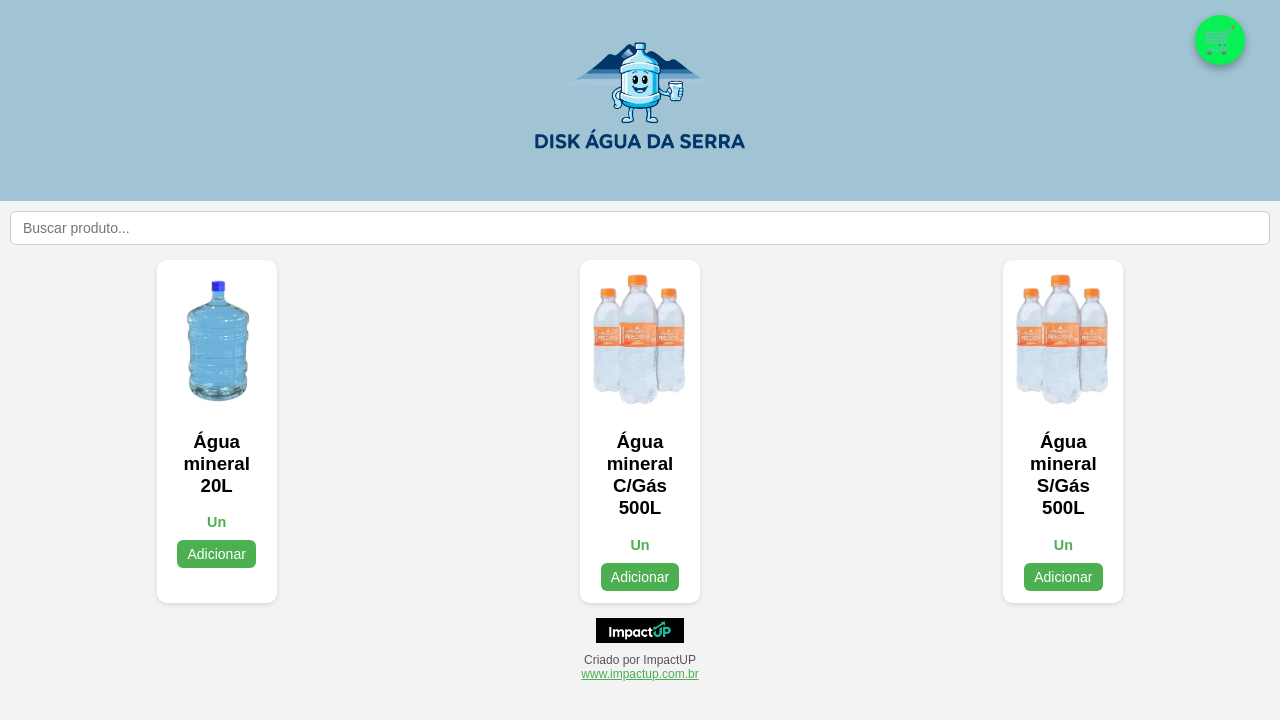
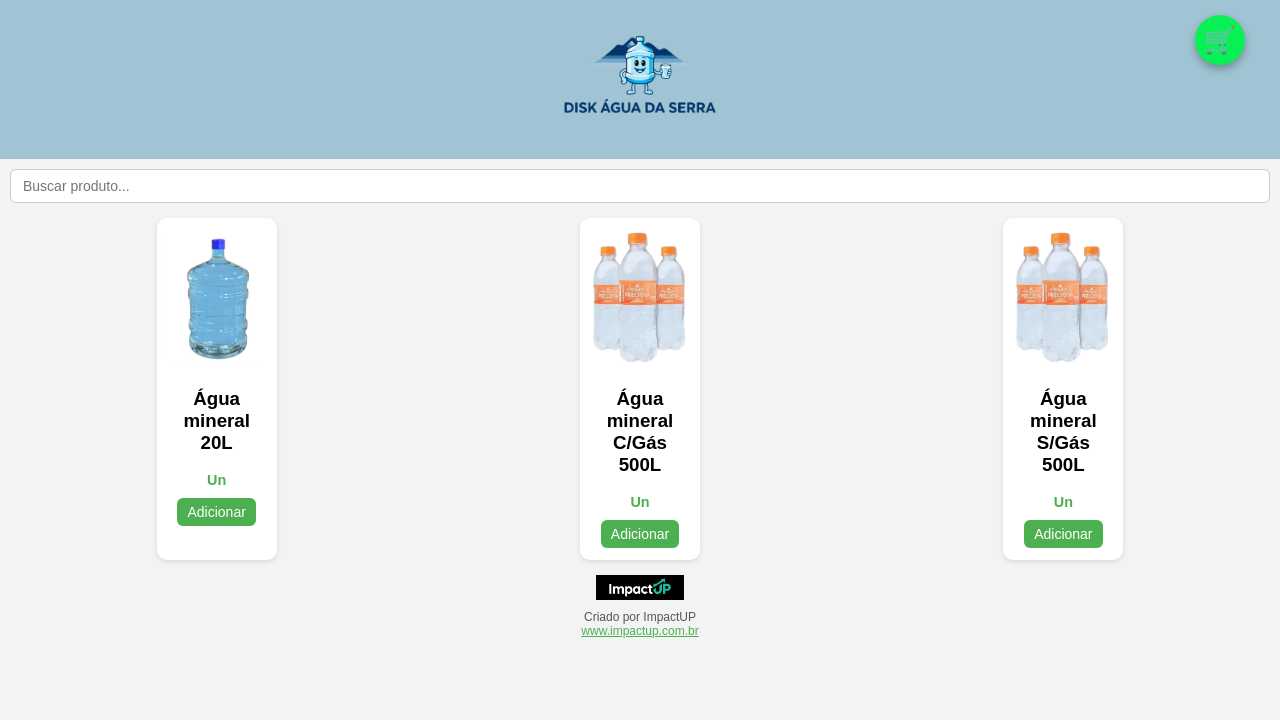
Before and after one commit to meucontatodenegocio-stack/claudinei-agua, a plain HTML site: page index.html in a window 1280 px wide. Drawn offline with Linux system fonts and the light colour scheme.

Commit message:
Update index.html

```diff
--- a/index.html
+++ b/index.html
@@ -206,7 +206,7 @@
 </head>
 <body>
 <header>
-  <img src="LOGO DISK ÁGUA DA SERRA.png" alt="Logo do Bom Pastor Hortifruti" style="max-width:250px; width:100%; display:block; margin:0 auto 10px auto; border-radius:12px;">
+  <img src="LOGO DISK ÁGUA DA SERRA.png" alt="Logo do Bom Pastor Hortifruti" style="max-width:180px; width:100%; display:block; margin:0 auto 10px auto; border-radius:12px;">
 </header>
 <div class="container">
 <!--botões categoria
```
